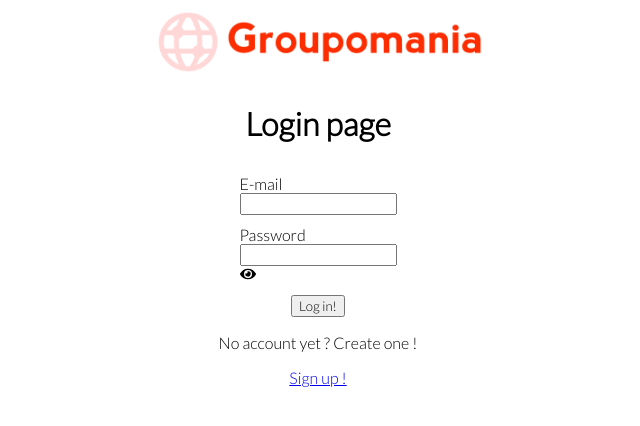
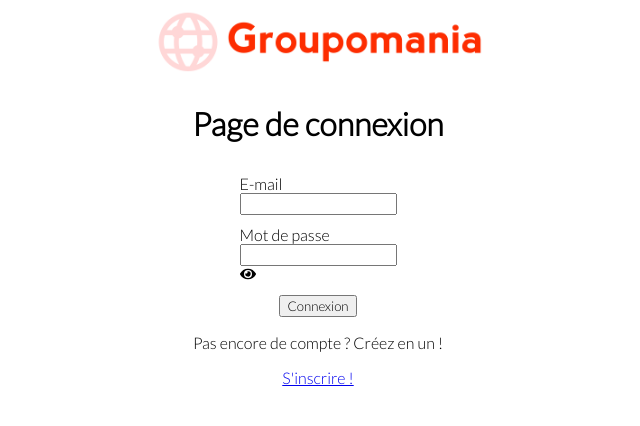
Before and after one commit to Apoxys/moussally-p7-groupomania, a React (Create React App) app in the folder frontend/: page /login in a window 1280 px wide. Shown: the top 426 px of the page, without its empty margins (322-962 px from the left). Built offline with nearby package versions, Linux system fonts and the light colour scheme.

Commit message:
MODIFIED login and signup from english to french

```diff
--- a/frontend/src/components/Nav.js
+++ b/frontend/src/components/Nav.js
@@ -52,7 +52,7 @@
                     <li>Contacts utiles</li>
                 </NavLink> */}
                 <li>
-                    <input className='disconnect' type="submit" value="Disconnect"
+                    <input className='disconnect' type="submit" value="Déconnexion"
                         onClick={handleDisconnect}
                     />
                 </li>
--- a/frontend/src/pages/Login.js
+++ b/frontend/src/pages/Login.js
@@ -54,25 +54,25 @@
     return (
         <div className='logup'>
             <img className='logo' src={logo} alt='logo groupomania' />
-            <h1>Login page</h1>
+            <h1>Page de connexion</h1>
             <form className='logup-form' onSubmit={(e) => handleSubmit(e)}>
                 <label className='logup-form-email' htmlFor='userMail'>
                     E-mail
                     <input type="text" name="userMail" required />
                 </label>
                 <label className='logup-form-pwd' htmlFor="userPassword">
-                    Password
+                    Mot de passe
                     <input type={passwordShown ? 'text' : 'password'} name="userPassword" required />
                     <span onClick={() => handleToggle()}>{passwordShown ? <FaEyeSlash /> : <FaEye />}</span>
                 </label>
-                <input type='submit' value="Log in!" />
+                <input type='submit' value="Connexion" />
             </form>
             {
-                credError ? <p className='login-error'>Wrong password or user mail</p> : ""
+                credError ? <p className='login-error'>Erreur mot de passe ou mail</p> : ""
             }
-            <p>No account yet ? Create one !</p>
+            <p>Pas encore de compte ? Créez en un !</p>
             <NavLink to="/signup">
-                Sign up !
+                S'inscrire !
             </NavLink>
 
         </div>
--- a/frontend/src/pages/Signup.js
+++ b/frontend/src/pages/Signup.js
@@ -34,7 +34,7 @@
                 // Pop-up to confirm account creation, then links user to Login page
                 mySwal.fire({
                     title: <strong>Votre compte a bien été créé !</strong>,
-                    html: <p>Rendez vous sur la page <a href="/login">Login</a> pour vous connecter</p>
+                    html: <p>Rendez vous sur la page de <a href="/login">connexion</a> pour vous connecter</p>
                 })
             })
             .catch(error => {
@@ -46,30 +46,30 @@
     return (
         <div className='logup'>
             <img className='logo' src={logo} alt='logo groupomania' />
-            <h1>Signup page</h1>
+            <h1>Page d'inscription</h1>
             <form className='logup-form' onSubmit={(e) => handleSubmit(e)}>
                 <label className='logup-form-email' htmlFor='userMail'>
                     E-mail
                     <input type="text" name="userMail" required />
                 </label>
                 <label className='logup-form-pwd' htmlFor="userPassword">
-                    Password
+                    Mot de passe
                     <input type={passwordShown ? 'text' : 'password'} name="userPassword" required />
                     <span onClick={() => handleToggle()}>{passwordShown ? <FaEyeSlash /> : <FaEye />}</span>
                 </label>
                 <small>Votre mot de passe doit contenir : <br /> 8 caractères minimum, <br />au moins une majuscule, <br />au moins un chiffre, <br />et aucun espace</small>
-                <input type="submit" value="Sign up!" />
+                <input type="submit" value="S'inscrire" />
             </form>
             {
-                mailUsed ? <p className='login-error'>This mail is already used</p> : ""
+                mailUsed ? <p className='login-error'>Ce mail est déjà utilisé</p> : ""
             }
             {
-                accountCreated ? <p>Votre compte a bien été créé ! Rendez vous sur la page login pour vous connecter</p> : ""
+                accountCreated ? <p>Votre compte a bien été créé ! Rendez vous sur la page de connexion pour vous connecter</p> : ""
             }
             <br />
-            <p>Already an account ?</p>
+            <p>Vous avez déjà un compte ?</p>
             <NavLink to="/login">
-                Log in !
+                Connectez vous !
             </NavLink>
         </div>
     );
```
